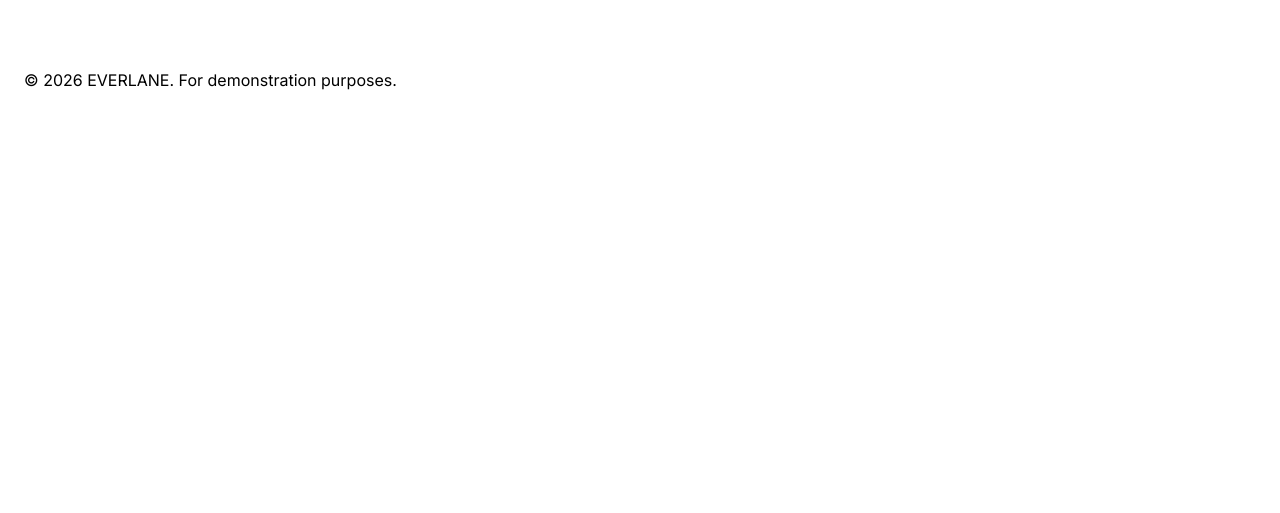
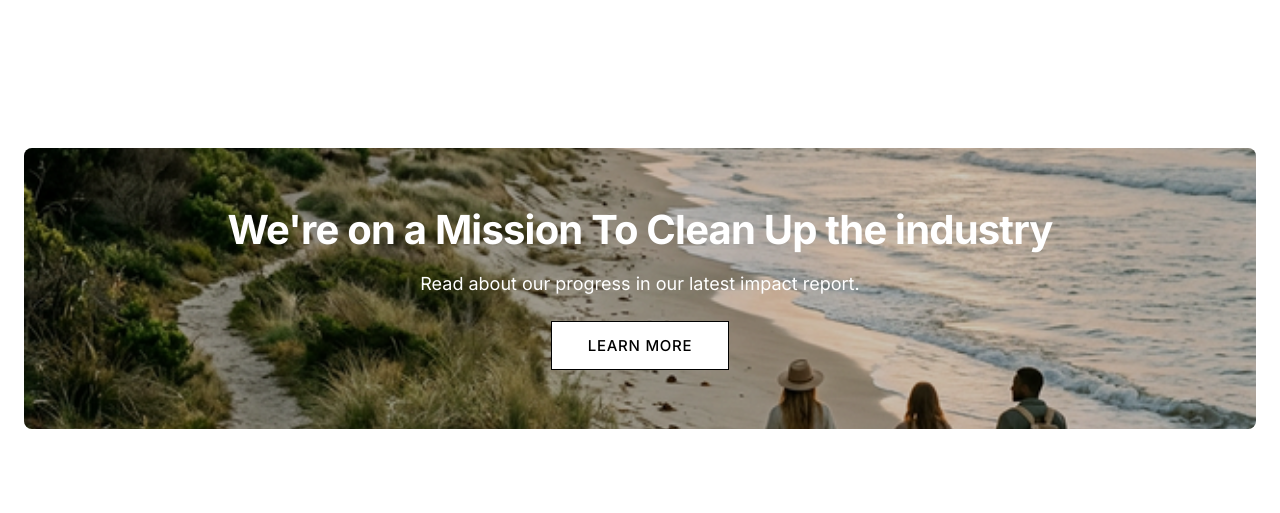
Before and after one commit to abrahamkifleT/cein, a React app in the folder frontend/: page / in a window 1280 px wide. Shown: the part 1685-2198 px from the top of the page. Before the commit the page ends 1777 px from the top, so only its background shows below. Built offline with nearby package versions, Linux system fonts and the light colour scheme; the HTML template or start-up script is replaced by a standard one.

Commit message:
feat(home): integrate LearnMore component and add impact-banner asset
- Add impact-banner.png to the image assets
- Import and render the LearnMore component on the Home page

```diff
--- a/frontend/src/pages/Home/Home.jsx
+++ b/frontend/src/pages/Home/Home.jsx
@@ -2,6 +2,7 @@ import React from 'react';
 import Hero from '../../components/home/Hero/Hero';
 import ShopByCategory from '../../components/home/ShopByCategory/ShopByCategory';
 import ShopByCollection from '../../components/home/ShopByCollection/ShopByCollection';
+import LearnMore from '../../components/home/LearnMore/LearnMore';
 
 const Home = () => {
     return (
@@ -9,6 +10,7 @@ const Home = () => {
             <Hero />
             <ShopByCategory />
             <ShopByCollection />
+            <LearnMore />
         </div>
     );
 };
```
Also changed, not shown: frontend/src/assets/images/impact-banner.png (added).
